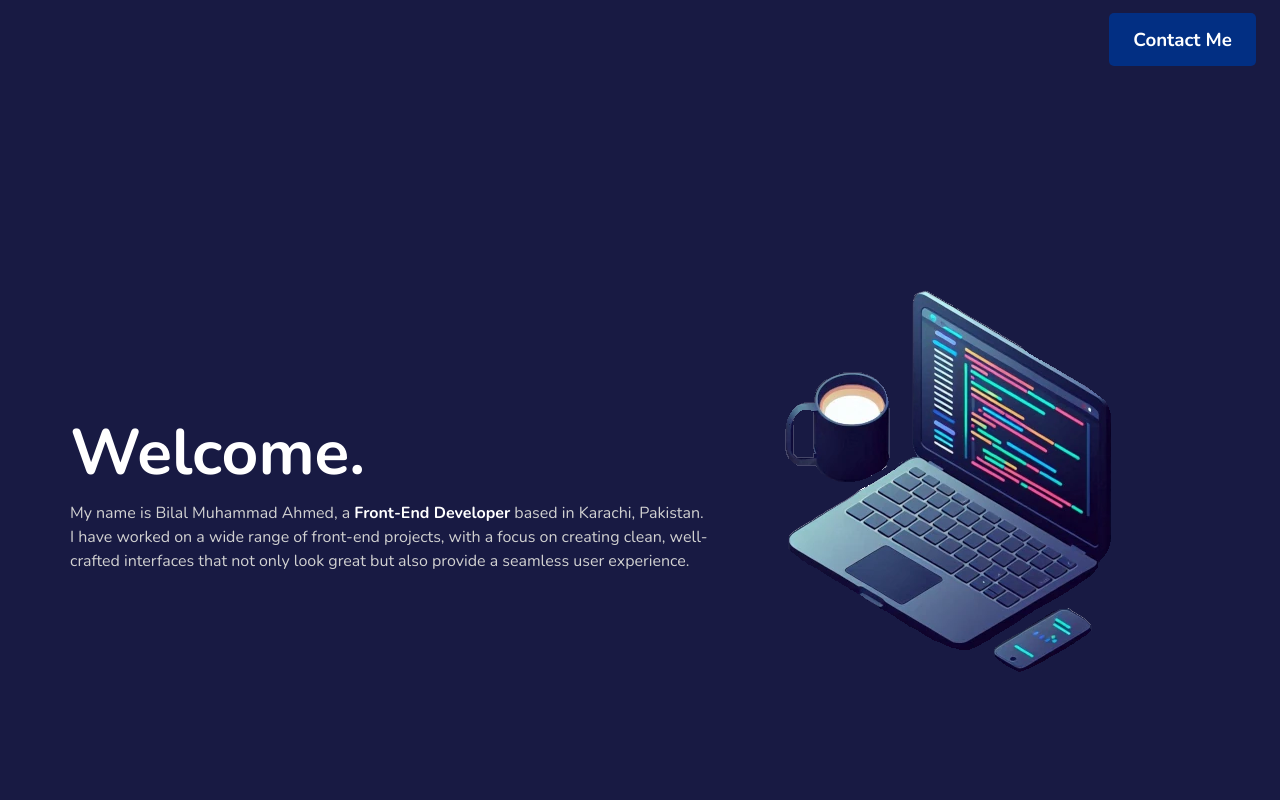
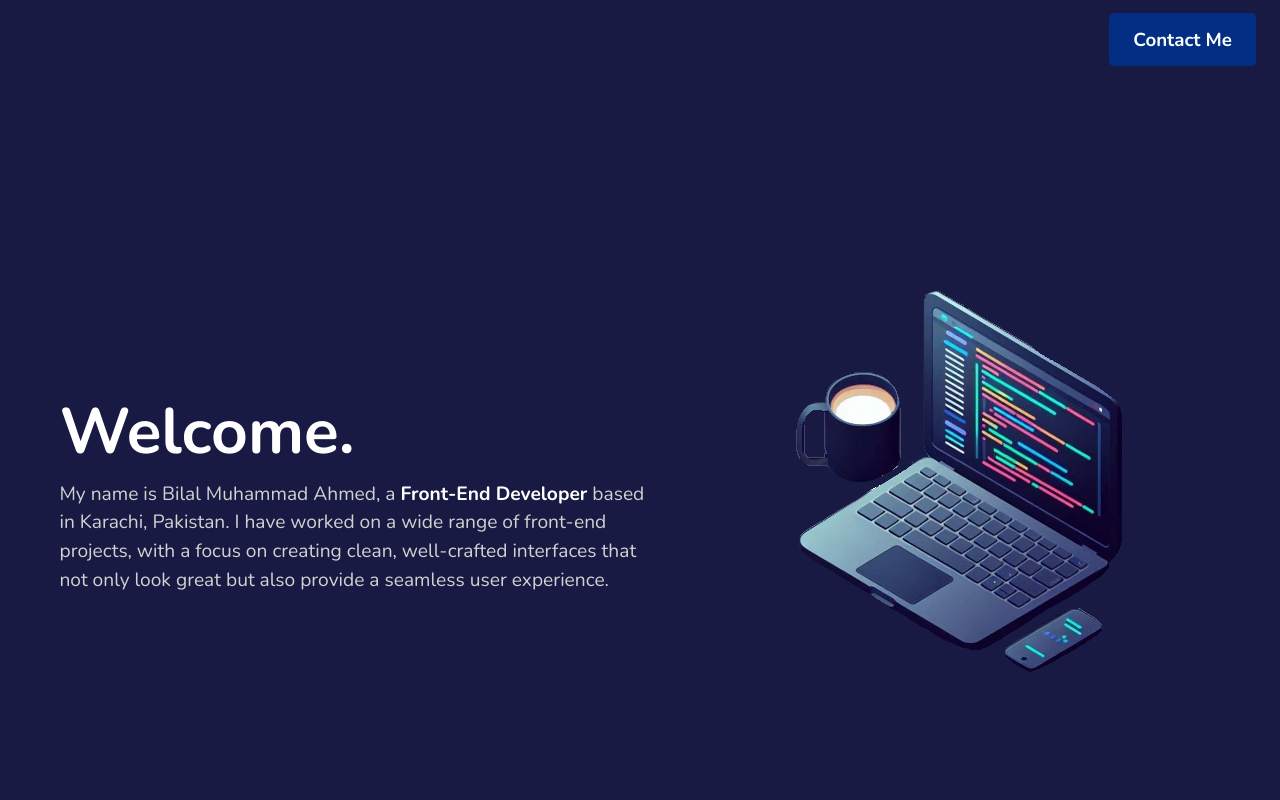
Before and after one commit to xbaelal/portfolio-new, a React (Vite) app: page / in a window 1280 px wide. Shown: the top 800 px of the page. Built offline with nearby package versions, Linux system fonts and the light colour scheme.

Commit message:
font size changes

```diff
--- a/src/styles/_header.scss
+++ b/src/styles/_header.scss
@@ -29,15 +29,18 @@
 
   &_lower {
     display: flex;
-    justify-content: center;
+    justify-content: space-evenly;
     align-items: center;
     padding: 10em 0;
 
     &_content {
-      max-width: 50%;
+      max-width: 47%;
       h1 {
         font-size: 4em;
         color: $white;
+      }
+      p {
+        font-size: 1.2em;
       }
       strong {
         color: $white;
```
